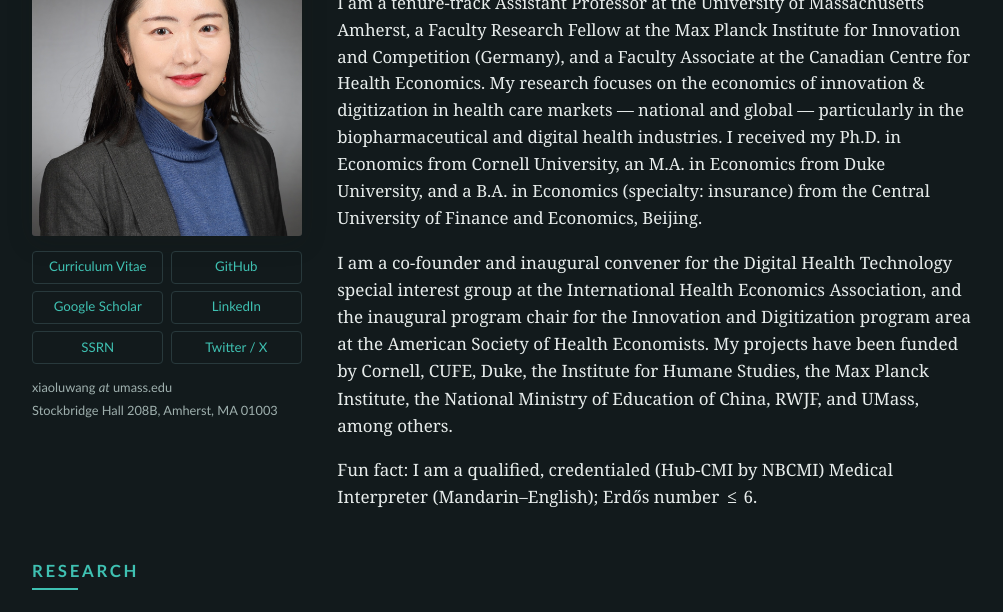
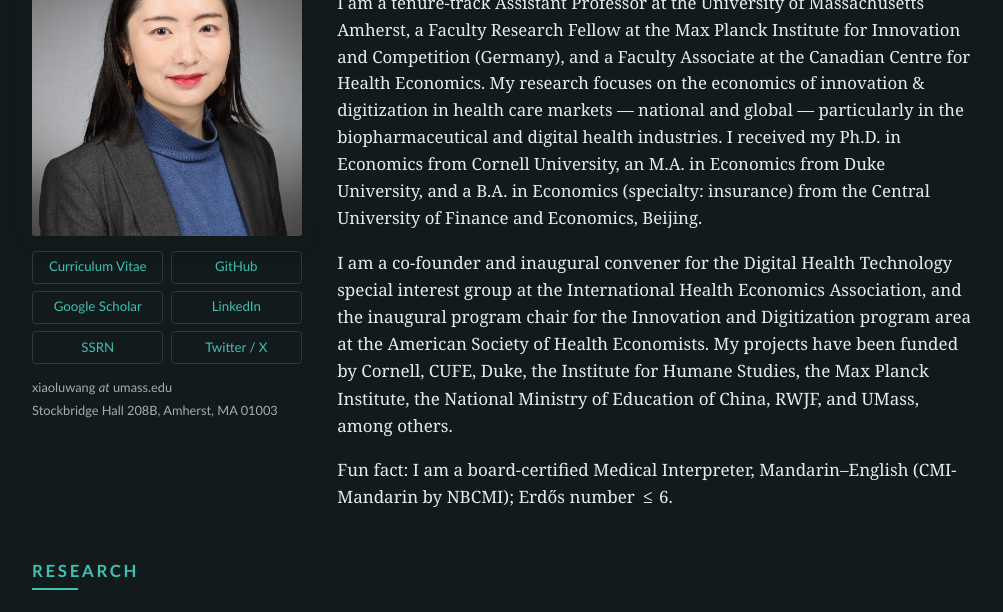
Before and after one commit to LucyXiaoluWang/lucyxiaoluwang.github.io, a plain HTML site: page index.html in a window 1280 px wide. Shown: the part 182-794 px from the top of the page, without its empty margins (138-1141 px from the left). Drawn offline with Linux system fonts and the light colour scheme.

Commit message:
CV Nov 18 + fun fact: full CMI-Mandarin certification (supersedes Hub-CMI)
Co-Authored-By: Claude Fable 5 <noreply@anthropic.com>

```diff
--- a/index.html
+++ b/index.html
@@ -178,7 +178,7 @@
         <h1>Lucy Xiaolu Wang, Ph.D.</h1>
         <p class="lead">I am a tenure-track Assistant Professor at the University of Massachusetts Amherst, a Faculty Research Fellow at the Max Planck Institute for Innovation and Competition (Germany), and a Faculty Associate at the Canadian Centre for Health Economics. My research focuses on the economics of innovation &amp; digitization in health care markets — national and global — particularly in the biopharmaceutical and digital health industries. I received my Ph.D. in Economics from Cornell University, an M.A. in Economics from Duke University, and a B.A. in Economics (specialty: insurance) from the Central University of Finance and Economics, Beijing.</p>
         <p>I am a co-founder and inaugural convener for the Digital Health Technology special interest group at the International Health Economics Association, and the inaugural program chair for the Innovation and Digitization program area at the American Society of Health Economists. My projects have been funded by Cornell, CUFE, Duke, the Institute for Humane Studies, the Max Planck Institute, the National Ministry of Education of China, RWJF, and UMass, among others.</p>
-        <p>Fun fact: I am a qualified, credentialed (Hub-CMI by NBCMI) Medical Interpreter (Mandarin&ndash;English); Erd&#337;s number &le;&thinsp;6.</p>      </div>
+        <p>Fun fact: I am a board-certified Medical Interpreter, Mandarin&ndash;English (CMI-Mandarin by NBCMI); Erd&#337;s number &le;&thinsp;6.</p>      </div>
     </div>
 
   </section>
```
Also changed, not shown: 1 other file.
